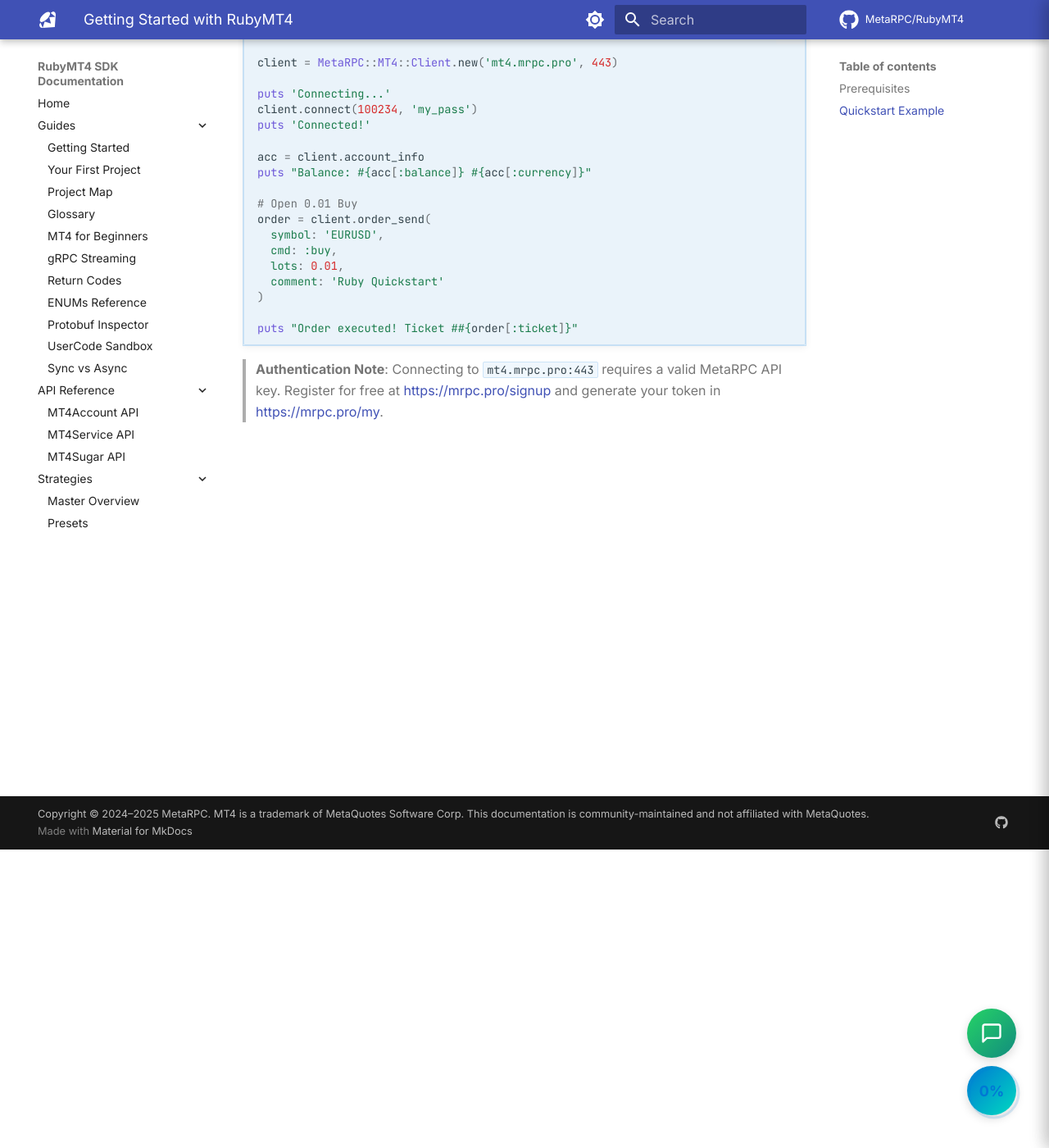
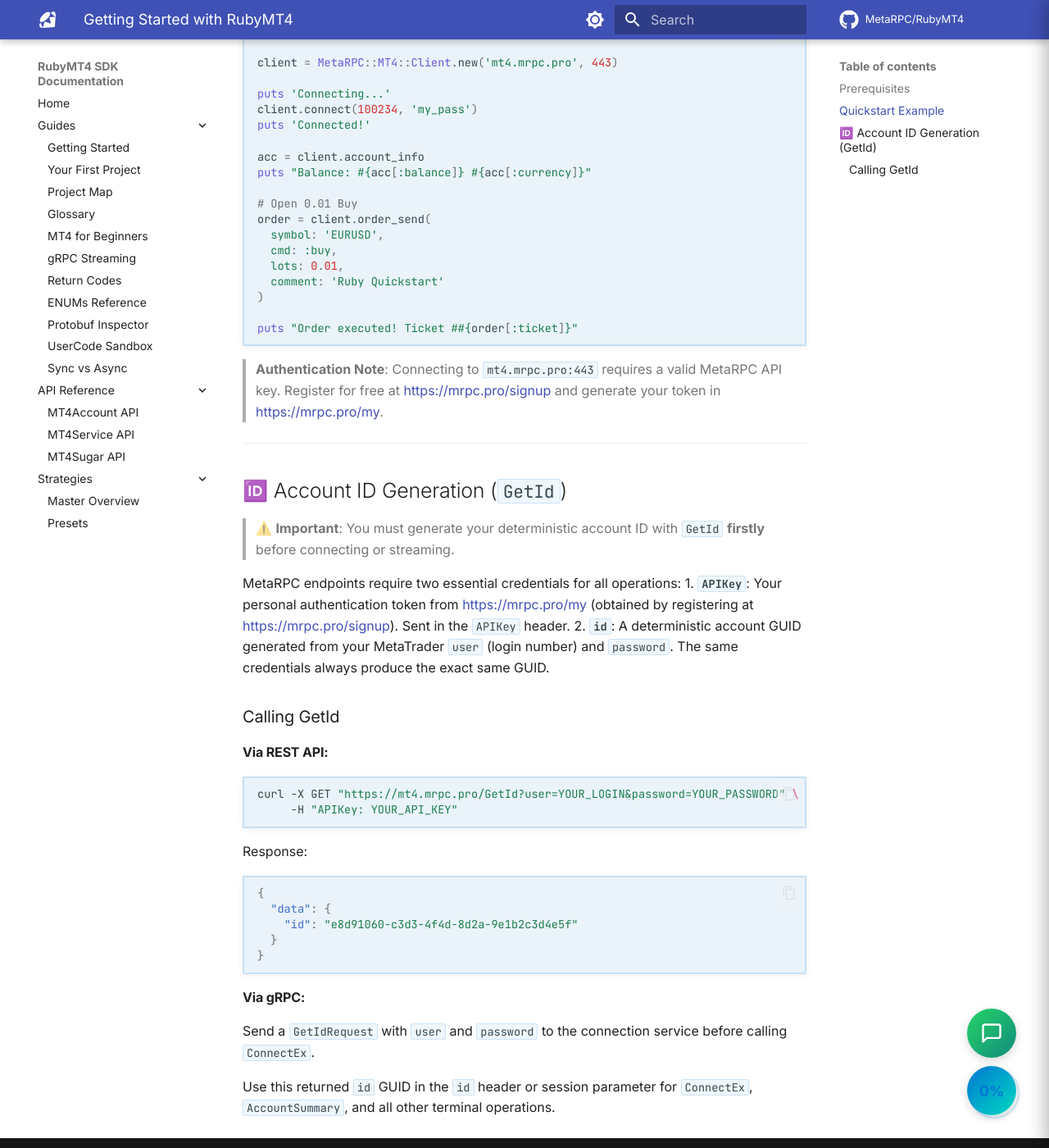
Before and after one commit to MetaRPC/RubyMT4, an MkDocs documentation site: the page built from docs/getting-started.md, in a window 1280 px wide and 1400 px high, scrolled down 364 px. Shown: the whole window at 82% size. Built offline with MkDocs 1.6.1 and Material for MkDocs 9.7.7, drawn with Linux system fonts in a browser that asks for light colours; comment, search, counter and statistics services are not loaded.

Commit message:
docs: document deterministic account ID generation via GetId before connecting

````diff
--- a/docs/getting-started.md
+++ b/docs/getting-started.md
@@ -31,3 +31,37 @@
 
 
 > **Authentication Note**: Connecting to `mt4.mrpc.pro:443` requires a valid MetaRPC API key. Register for free at [https://mrpc.pro/signup](https://mrpc.pro/signup) and generate your token in [https://mrpc.pro/my](https://mrpc.pro/my).
+
+
+
+---
+
+## 🆔 Account ID Generation (`GetId`)
+
+> ⚠️ **Important**: You must generate your deterministic account ID with `GetId` **firstly** before connecting or streaming.
+
+MetaRPC endpoints require two essential credentials for all operations:
+1. **`APIKey`**: Your personal authentication token from [https://mrpc.pro/my](https://mrpc.pro/my) (obtained by registering at [https://mrpc.pro/signup](https://mrpc.pro/signup)). Sent in the `APIKey` header.
+2. **`id`**: A deterministic account GUID generated from your MetaTrader `user` (login number) and `password`. The same credentials always produce the exact same GUID.
+
+### Calling GetId
+
+#### Via REST API:
+```bash
+curl -X GET "https://mt4.mrpc.pro/GetId?user=YOUR_LOGIN&password=YOUR_PASSWORD" \
+     -H "APIKey: YOUR_API_KEY"
+```
+
+Response:
+```json
+{
+  "data": {
+    "id": "e8d91060-c3d3-4f4d-8d2a-9e1b2c3d4e5f"
+  }
+}
+```
+
+#### Via gRPC:
+Send a `GetIdRequest` with `user` and `password` to the connection service before calling `ConnectEx`.
+
+Use this returned `id` GUID in the `id` header or session parameter for `ConnectEx`, `AccountSummary`, and all other terminal operations.
````
Also changed, not shown: README.md (+26 -0 lines), docs/All_Guides/GETTING_STARTED.md (+33 -0 lines), docs/All_Guides/Your_First_Project.md (+19 -3 lines), docs/connection.md (+15 -0 lines), docs/index.md (+3 -0 lines).
